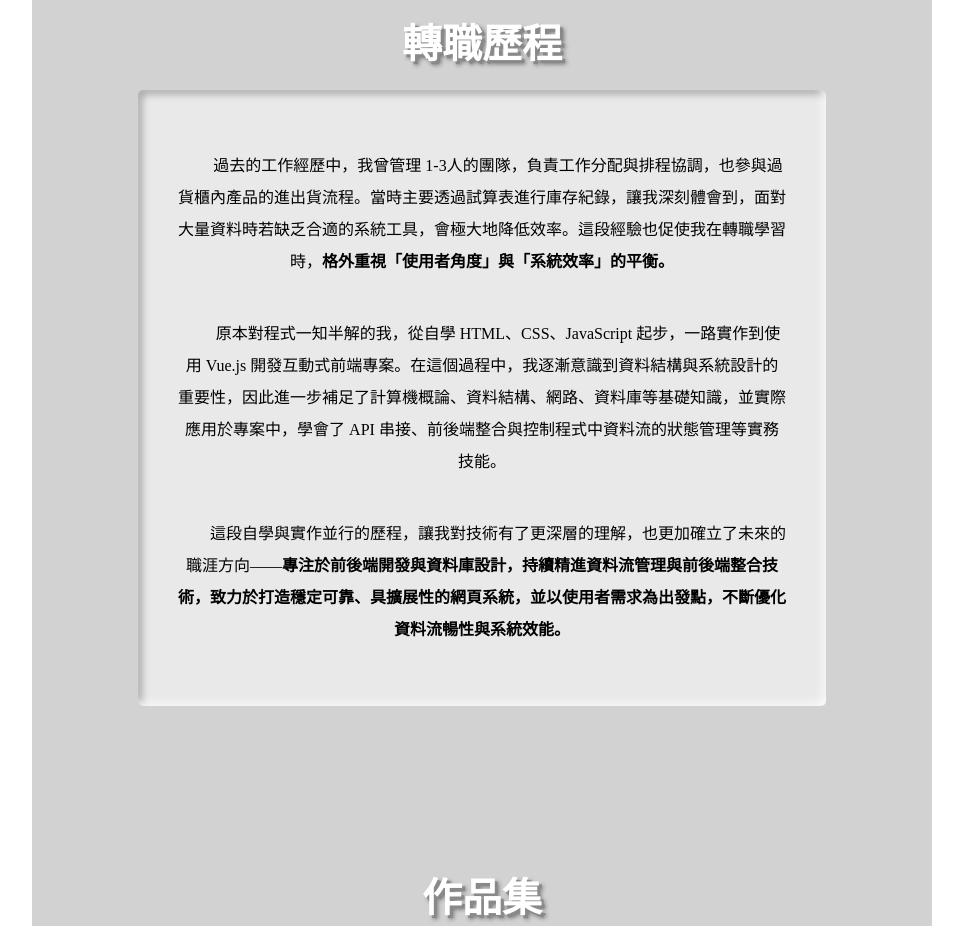
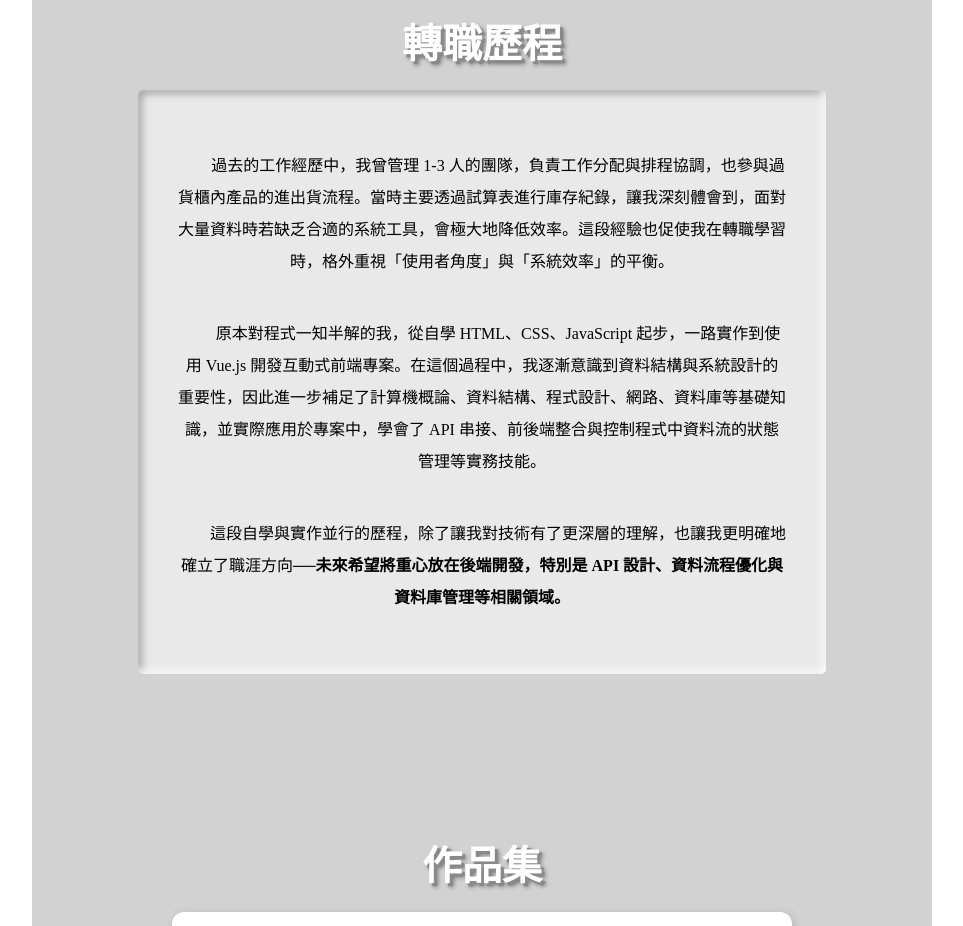
Before and after one commit to GRACE0211/my-portfolio, a Vue app: page / in a window 1280 px wide. Shown: the part 2140-3066 px from the top of the page, without its empty margins (158-1121 px from the left). Built offline with nearby package versions, Linux system fonts and the light colour scheme.

Commit message:
fix: story-div

```diff
--- a/src/views/HomePage.vue
+++ b/src/views/HomePage.vue
@@ -136,13 +136,13 @@
       <h2>轉職歷程</h2>
       <div class='story-div'>
         <div>
-          過去的工作經歷中，我曾管理 1-3人的團隊，負責工作分配與排程協調，也參與過貨櫃內產品的進出貨流程。當時主要透過試算表進行庫存紀錄，讓我深刻體會到，面對大量資料時若缺乏合適的系統工具，會極大地降低效率。這段經驗也促使我在轉職學習時，<strong>格外重視「使用者角度」與「系統效率」的平衡。</strong>
+          過去的工作經歷中，我曾管理 1-3 人的團隊，負責工作分配與排程協調，也參與過貨櫃內產品的進出貨流程。當時主要透過試算表進行庫存紀錄，讓我深刻體會到，面對大量資料時若缺乏合適的系統工具，會極大地降低效率。這段經驗也促使我在轉職學習時，格外重視「使用者角度」與「系統效率」的平衡。
       </div>
       <div>
-        原本對程式一知半解的我，從自學 HTML、CSS、JavaScript 起步，一路實作到使用 Vue.js 開發互動式前端專案。在這個過程中，我逐漸意識到資料結構與系統設計的重要性，因此進一步補足了計算機概論、資料結構、網路、資料庫等基礎知識，並實際應用於專案中，學會了 API 串接、前後端整合與控制程式中資料流的狀態管理等實務技能。
-</div>
-<div>
-        這段自學與實作並行的歷程，讓我對技術有了更深層的理解，也更加確立了未來的職涯方向——<strong>專注於前後端開發與資料庫設計，持續精進資料流管理與前後端整合技術，致力於打造穩定可靠、具擴展性的網頁系統，並以使用者需求為出發點，不斷優化資料流暢性與系統效能。</strong>
+        原本對程式一知半解的我，從自學 HTML、CSS、JavaScript 起步，一路實作到使用 Vue.js 開發互動式前端專案。在這個過程中，我逐漸意識到資料結構與系統設計的重要性，因此進一步補足了計算機概論、資料結構、程式設計、網路、資料庫等基礎知識，並實際應用於專案中，學會了 API 串接、前後端整合與控制程式中資料流的狀態管理等實務技能。
+      </div>
+      <div>
+        這段自學與實作並行的歷程，除了讓我對技術有了更深層的理解，也讓我更明確地確立了職涯方向──<strong>未來希望將重心放在後端開發，特別是 API 設計、資料流程優化與資料庫管理等相關領域。</strong>
       </div>
       </div>
     </section>
```
